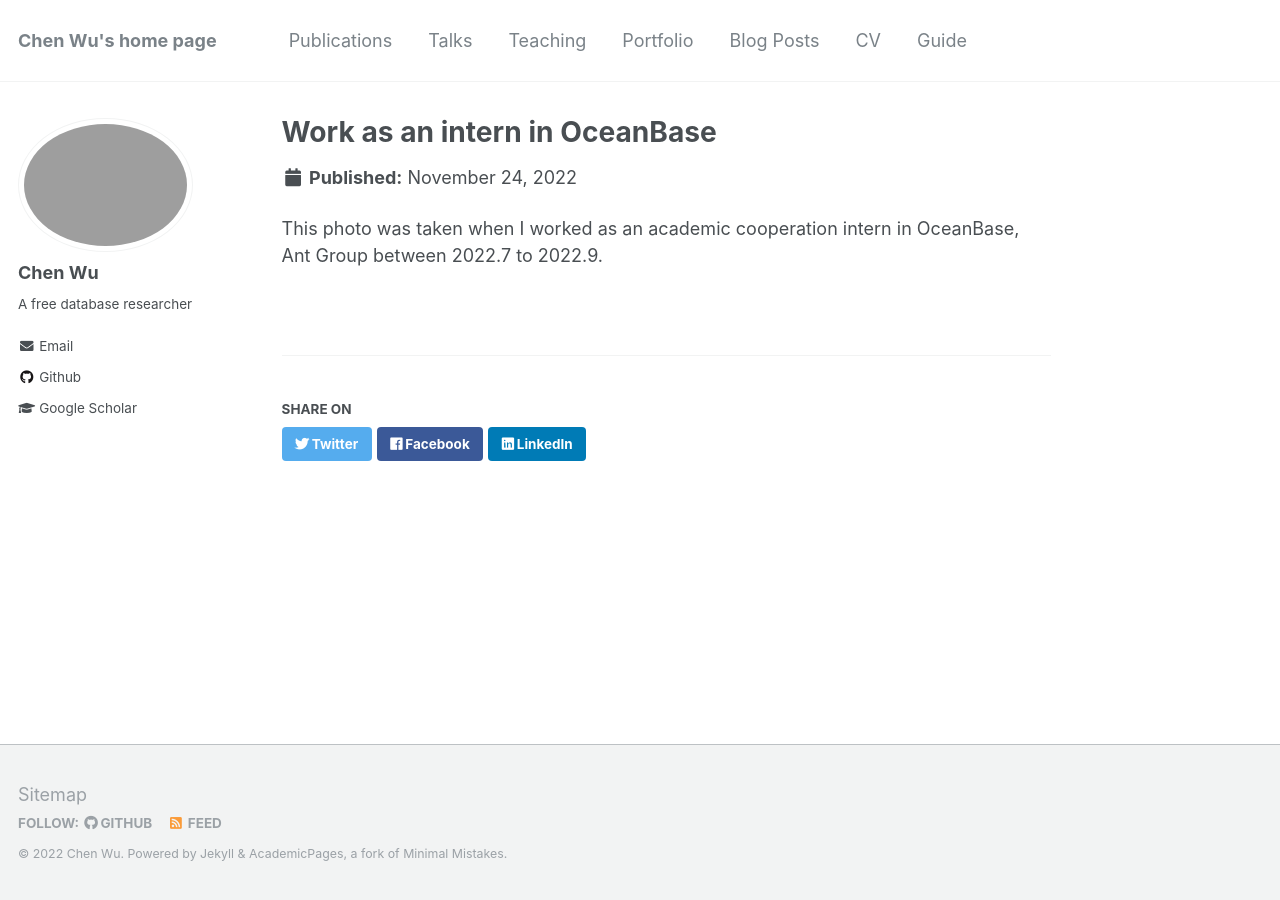
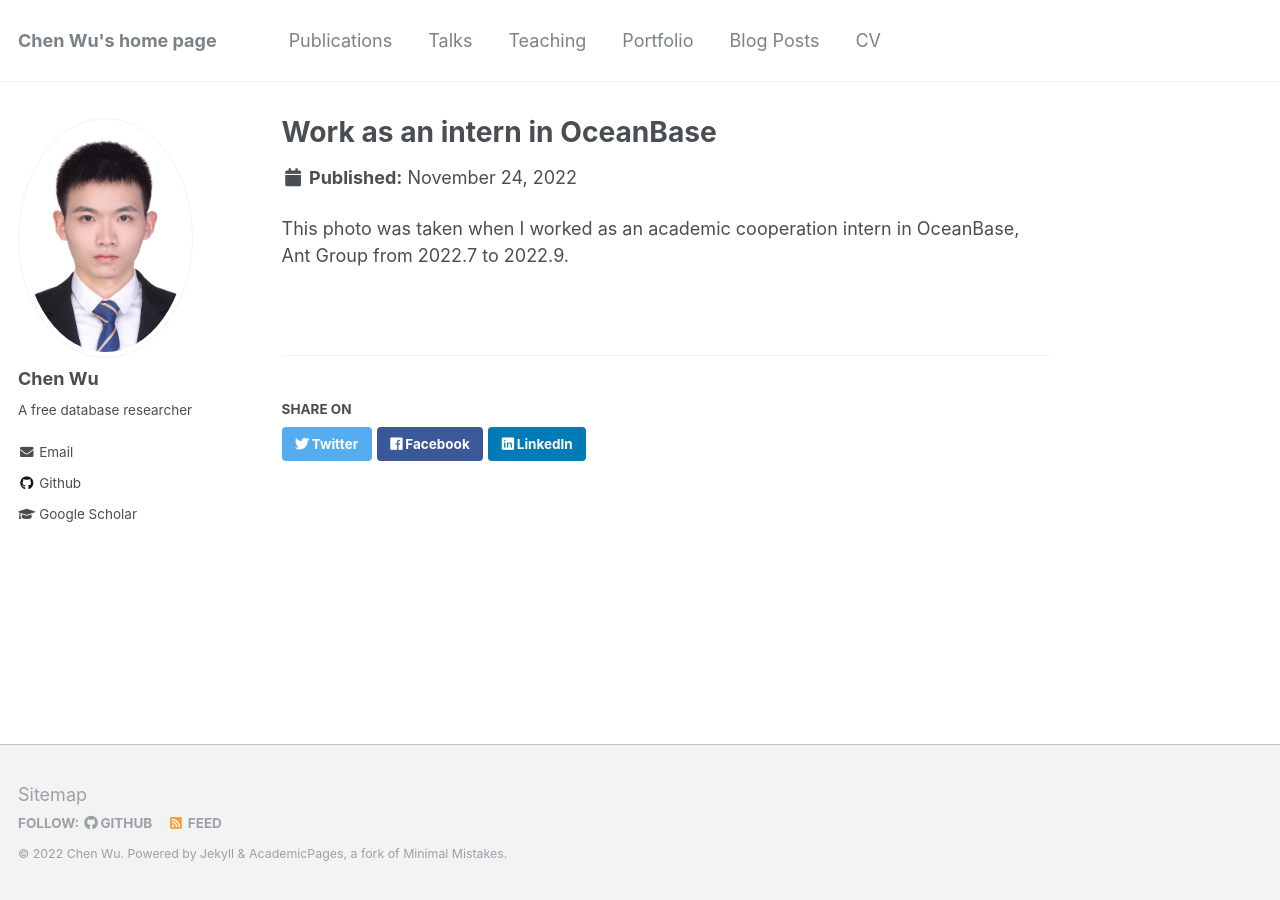
Before and after one commit to Rauthy/Rauthy.github.io, a Jekyll site: the page built from _portfolio/portfolio-1.md, in a window 1280 px wide. Built offline with Jekyll 4.4.1, drawn with Linux system fonts in a browser that asks for light colours.

Commit message:
add personal picture
add personal picture

```diff
--- a/_config.yml
+++ b/_config.yml
@@ -81,7 +81,7 @@
 # Site Author
 author:
   name             : "Chen Wu"
-  avatar           : "picture-in-oceanbase.jpg"
+  avatar           : "personal_photo.jpg"
   bio              : "A free database researcher"
   location         : # "https://www.google.com/maps/place/Wuhan+University/@30.5360531,114.3621332,17z/data=!3m1!4b1!4m6!3m5!1s0x342ea56c78f673d3:0x3a7b780f979236!8m2!3d30.5360485!4d114.3643219!16zL20vMDQxOXJm"
   employer         :
--- a/_data/navigation.yml
+++ b/_data/navigation.yml
@@ -18,5 +18,5 @@
   - title: "CV"
     url: /cv/
 
-  - title: "Guide"
-    url: /markdown/
+  # - title: "Guide"
+  #   url: /markdown/
--- a/_portfolio/portfolio-1.md
+++ b/_portfolio/portfolio-1.md
@@ -1,7 +1,7 @@
 ---
 title: "Work as an intern in OceanBase"
-excerpt: "Work as a intern in OceanBase<br/><img src='/images/picture-in-oceanbase.jpg'>"
+excerpt: "Work as an intern in OceanBase<br/><img src='/images/picture-in-oceanbase.jpg'>"
 collection: portfolio
 ---
 
-This photo was taken when I worked as an academic cooperation intern in OceanBase, Ant Group between 2022.7 to 2022.9.
+This photo was taken when I worked as an academic cooperation intern in OceanBase, Ant Group from 2022.7 to 2022.9.
```
Also changed, not shown: images/personal_photo.jpg (added).
